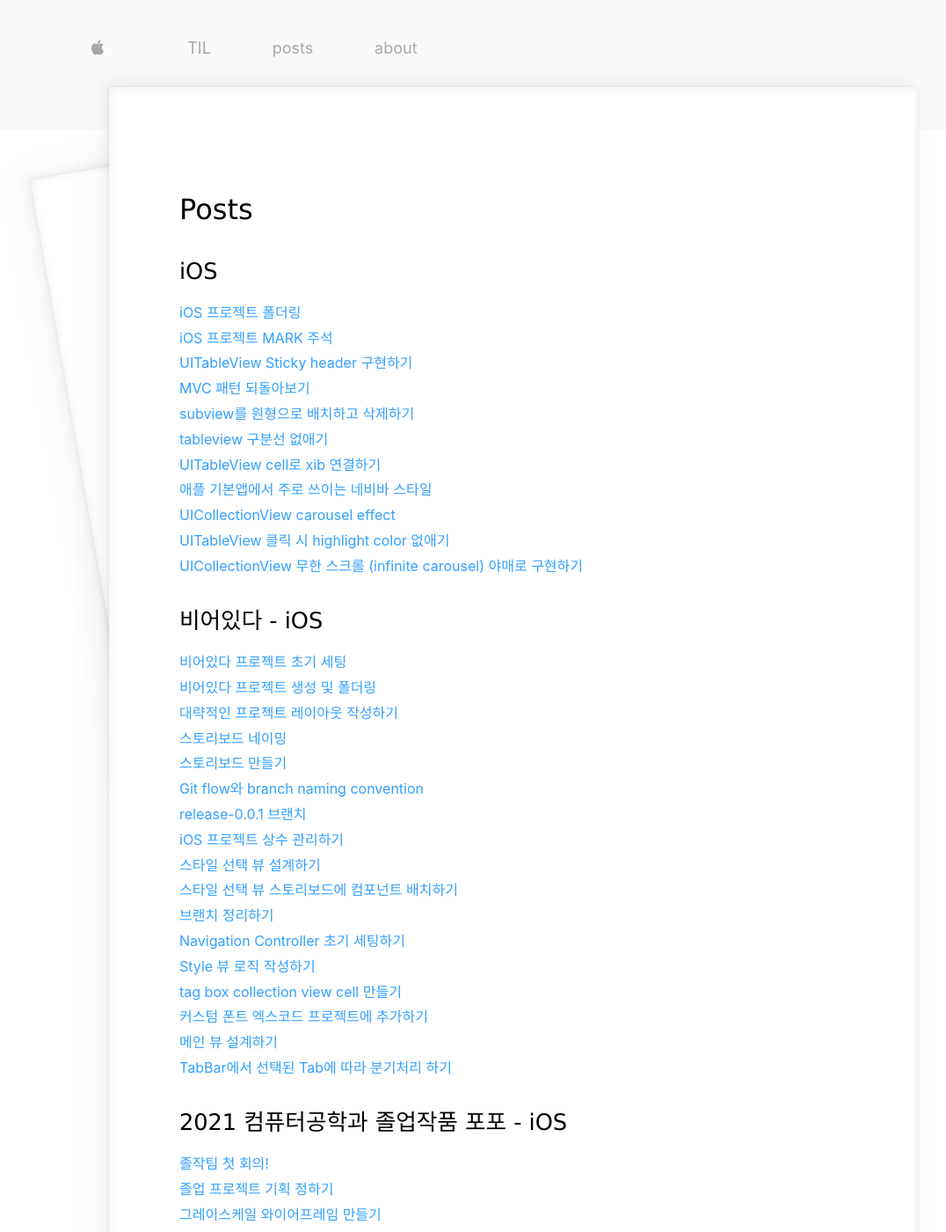
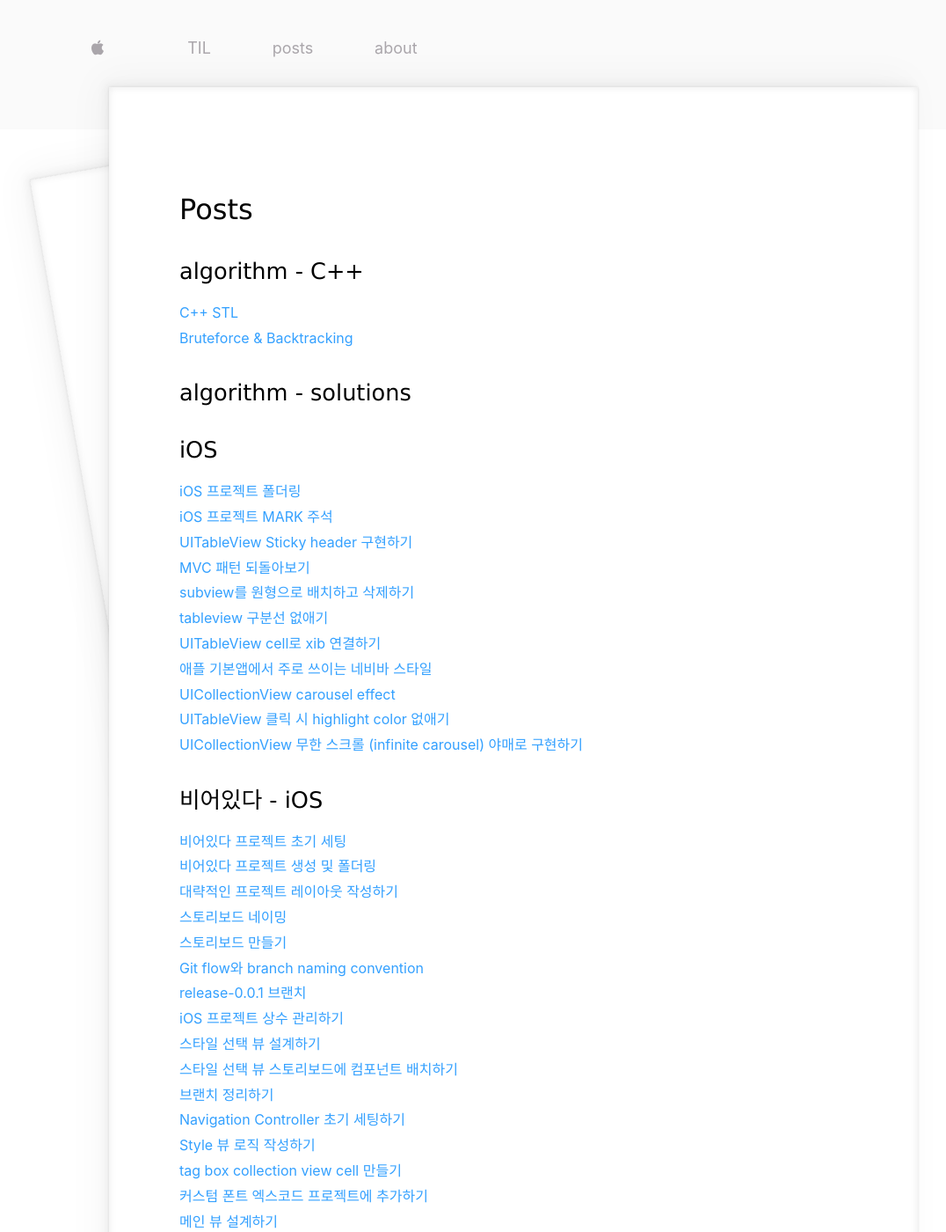
Before and after one commit to jeongchoyi/jeongchoyi.github.io, a Jekyll site: the page built from devpost/index.html, in a window 1280 px wide and 1400 px high. Shown: the whole window at 88% size, without its empty margins (56-1132 px from the left). Built offline with Jekyll 4.4.1, drawn with Linux system fonts in a browser that asks for light colours; some web fonts are replaced; some of the changed text lies outside the part shown.

Commit message:
add links

```diff
--- a/devpost/index.html
+++ b/devpost/index.html
@@ -4,6 +4,13 @@ title: choyi
 ---
 
 <h1>Posts</h1>
+
+<h3>algorithm - C++</h3>
+<a href="https://iamcho2.github.io/2021/04/27/C++-STL">C++ STL</a><br>
+<a href="https://iamcho2.github.io/2021/05/02/Bruteforce-Backtracking">Bruteforce & Backtracking</a><br>
+
+<h3>algorithm - solutions</h3>
+
 <h3>iOS</h3>
 <a href="https://iamcho2.github.io/2020/11/08/ios-project-foldering">iOS 프로젝트 폴더링</a><br>
 <a href="https://iamcho2.github.io/2020/11/07/ios-project-mark-comment">iOS 프로젝트 MARK 주석</a><br>
```
Also changed, not shown: other parts of devpost/index.html (+4 -1 lines).
